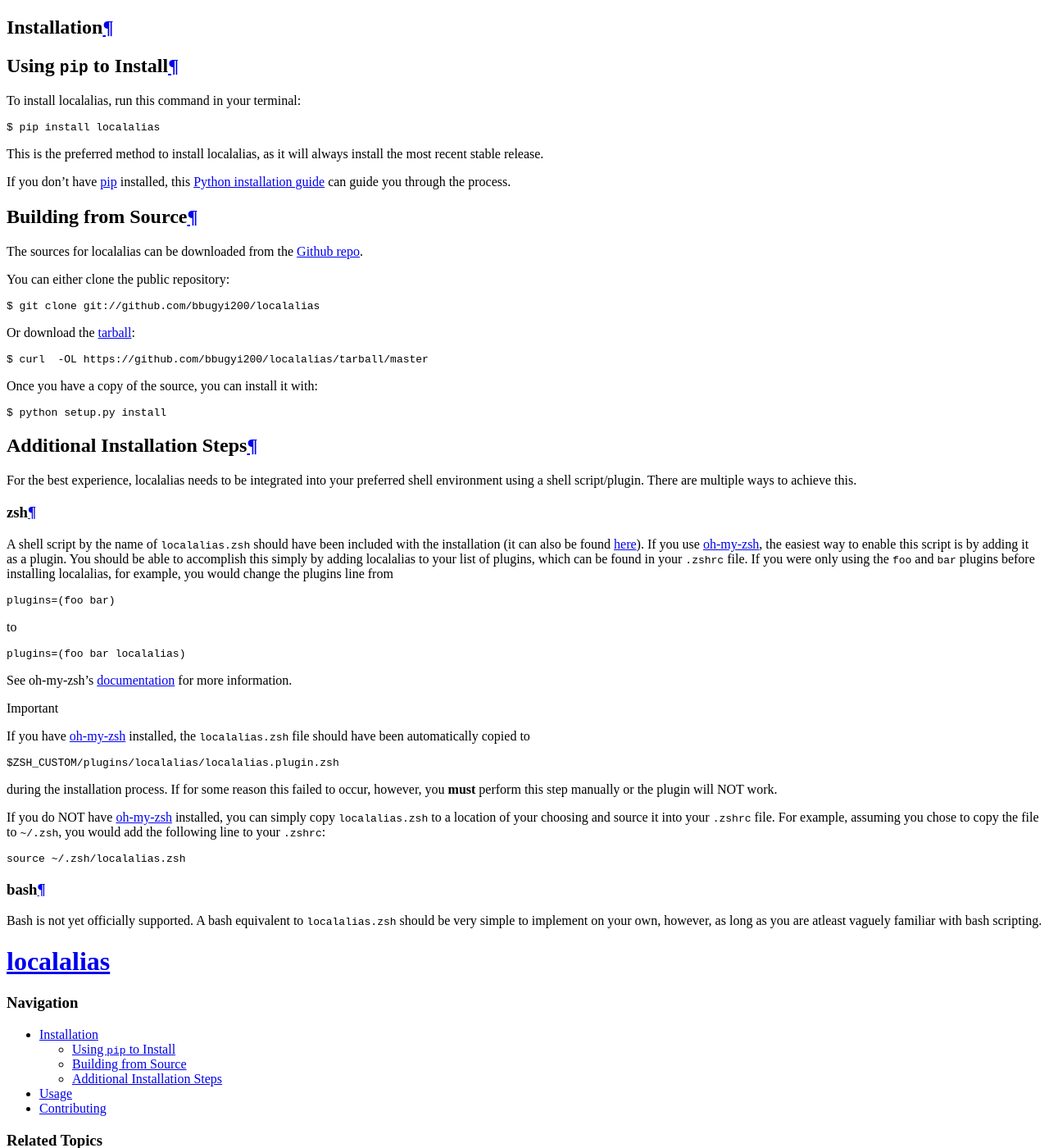
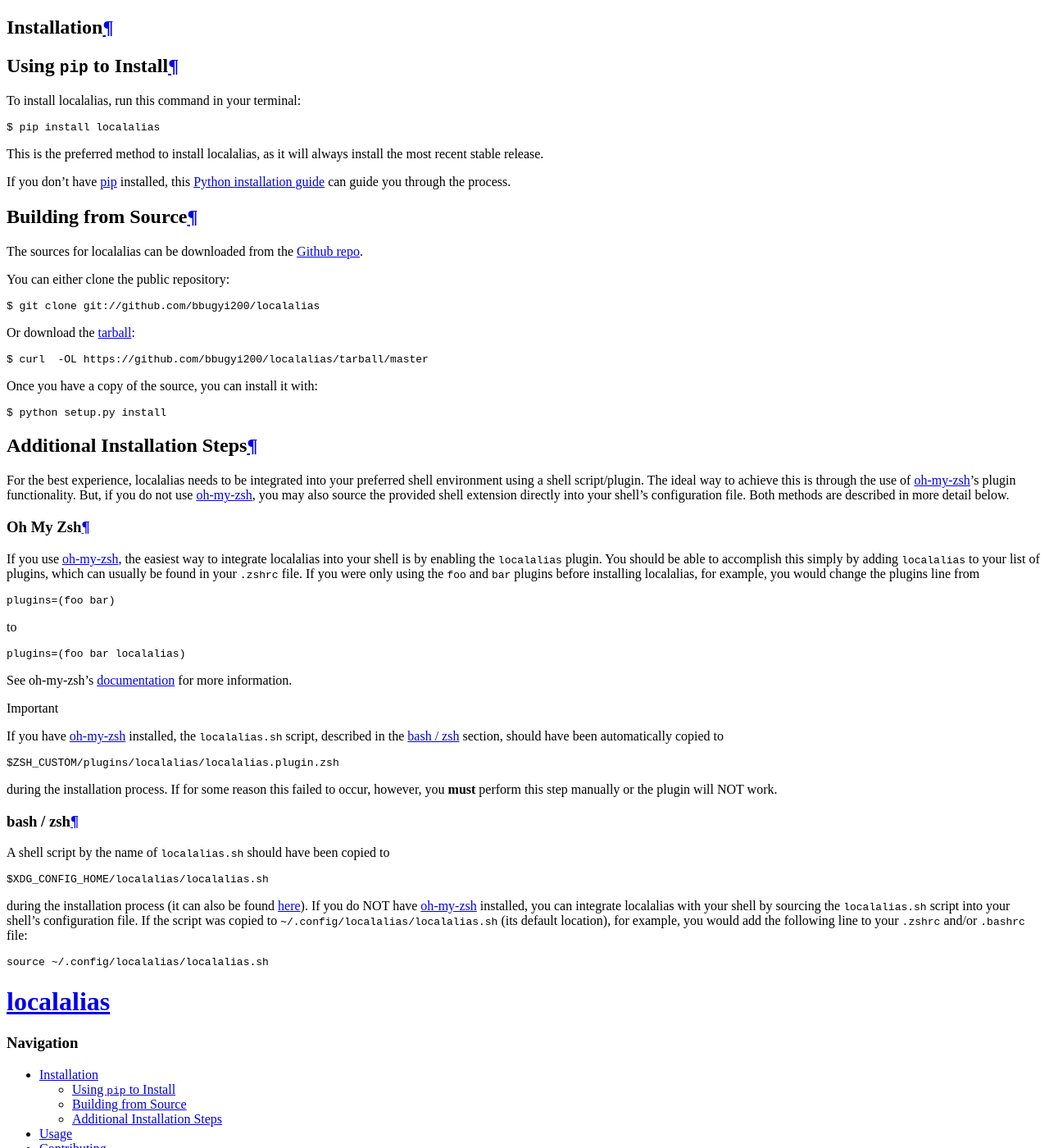
Before and after one commit to bbugyi200/funky, a Sphinx documentation site: the page built from docs/installation.rst, in a window 1280 px wide and 1400 px high. Shown: the whole window at 82% size. Built offline with Sphinx 7.4.7, drawn with Linux system fonts in a browser that asks for light colours.

Commit message:
Docs: update installation guide to support new localalias.sh script (#33)

```diff
--- a/docs/installation.rst
+++ b/docs/installation.rst
@@ -1,4 +1,7 @@
 .. highlight:: shell
+
+.. role:: shell(code)
+   :language: bash
 
 .. _install:
 
@@ -58,19 +61,19 @@
 -----------------------------
 
 For the best experience, localalias needs to be integrated into your preferred shell environment
-using a shell script/plugin. There are multiple ways to achieve this.
+using a shell script/plugin. The ideal way to achieve this is through the use of `oh-my-zsh`_'s
+plugin functionality. But, if you do not use `oh-my-zsh`_, you may also source the provided shell
+extension directly into your shell's configuration file. Both methods are described in more detail
+below.
 
-zsh
-^^^
+Oh My Zsh
+^^^^^^^^^
 
-A shell script by the name of ``localalias.zsh`` should have been included with the installation
-(it can also be found `here`__).  If you use `oh-my-zsh`_, the easiest way to enable this
-script is by adding it as a plugin. You should be able to accomplish this simply by adding
-localalias to your list of plugins, which can be found in your ``.zshrc`` file. If you were only
-using the ``foo`` and ``bar`` plugins before installing localalias, for example, you would change
-the plugins line from
-
-__  https://github.com/bbugyi200/localalias/blob/master/scripts/zsh/localalias.zsh
+If you use `oh-my-zsh`_, the easiest way to integrate localalias into your shell is by enabling the
+``localalias`` plugin. You should be able to accomplish this simply by adding ``localalias`` to
+your list of plugins, which can usually be found in your ``.zshrc`` file. If you were only using
+the ``foo`` and ``bar`` plugins before installing localalias, for example, you would change the
+plugins line from
 
 .. code-block:: shell
 
@@ -87,8 +90,9 @@
 
 
 .. important::
-   If you have `oh-my-zsh`_ installed, the ``localalias.zsh`` file should have been automatically
-   copied to
+
+   If you have `oh-my-zsh`_ installed, the ``localalias.sh`` script, described in the
+   :ref:`install-bash-zsh` section, should have been automatically copied to
 
    .. code-block:: shell
 
@@ -97,19 +101,27 @@
    during the installation process.  If for some reason this failed to occur, however, you **must**
    perform this step manually or the plugin will NOT work.
 
+.. _install-bash-zsh:
 
-If you do NOT have `oh-my-zsh`_ installed, you can simply copy ``localalias.zsh`` to a location of
-your choosing and source it into your ``.zshrc`` file. For example, assuming you chose to copy
-the file to ``~/.zsh``, you would add the following line to your ``.zshrc``:
+bash / zsh
+^^^^^^^^^^
+
+A shell script by the name of ``localalias.sh`` should have been copied to
 
 .. code-block:: shell
 
-   source ~/.zsh/localalias.zsh
+   $XDG_CONFIG_HOME/localalias/localalias.sh
 
+during the installation process (it can also be found `here`__). If you do NOT have `oh-my-zsh`_
+installed, you can integrate localalias with your shell by sourcing the ``localalias.sh`` script
+into your shell's configuration file. If the script was copied to
+``~/.config/localalias/localalias.sh`` (its default location), for example, you would add the
+following line to your ``.zshrc`` and/or ``.bashrc`` file:
+
+.. code-block:: shell
+
+   source ~/.config/localalias/localalias.sh
+
+
+__  https://github.com/bbugyi200/localalias/blob/master/scripts/shell/localalias.sh
 .. _oh-my-zsh: https://github.com/robbyrussell/oh-my-zsh
-
-bash
-^^^^
-
-Bash is not yet officially supported. A bash equivalent to ``localalias.zsh`` should be very simple
-to implement on your own, however, as long as you are atleast vaguely familiar with bash scripting.
```
